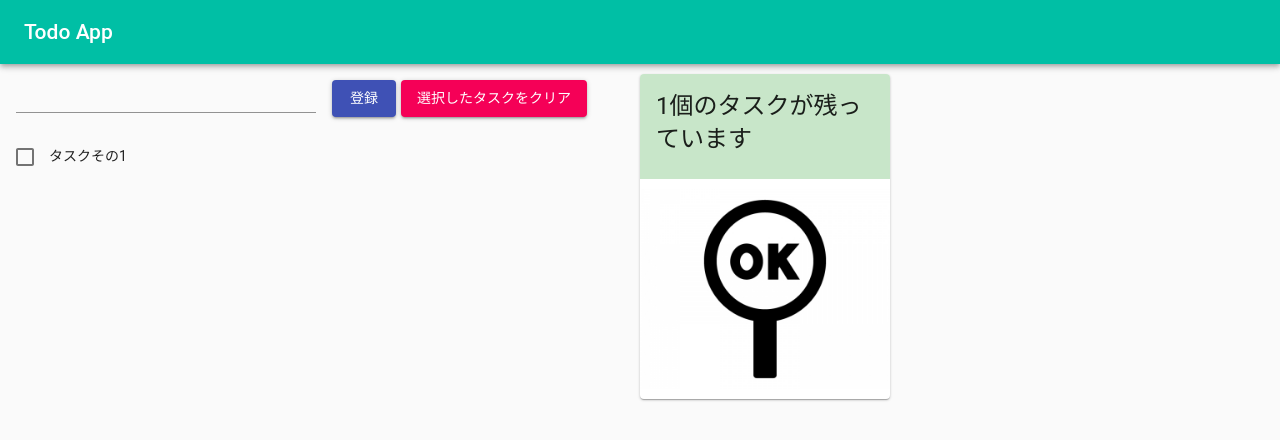
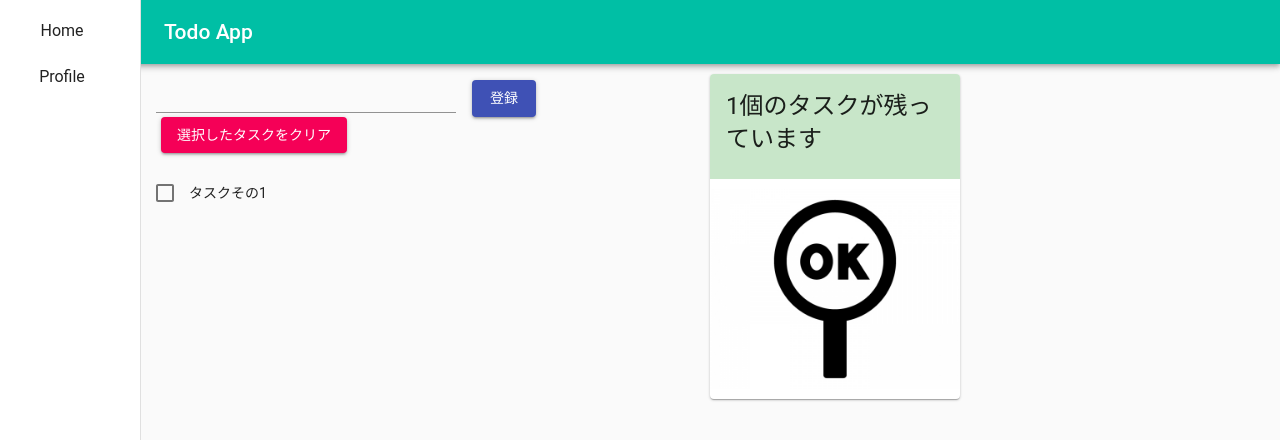
Before and after one commit to keyskey/redux-tutorial, a React app: page / in a window 1280 px wide. Shown: the top 440 px of the page. Built offline with nearby package versions, Linux system fonts and the light colour scheme.

Commit message:
Add side menu

```diff
--- a/src/component/App.tsx
+++ b/src/component/App.tsx
@@ -1,16 +1,27 @@
 import React, { useState } from 'react';
-import Header from './Header';
+import Header, { drawerWidth } from './Header';
 import TodoInput from './TodoInput';
 import { TodoItemProps } from './TodoItem';
 import TodoCounter from './TodoCounter';
 import CheckBoxList from './CheckBoxList';
 import CssBaseline from '@material-ui/core/CssBaseline';
 import Grid from '@material-ui/core/Grid';
+import { withStyles } from '@material-ui/core/styles';
 
-const App: React.FC<{}> = () => {
-  const [tasks, setTasks] = useState<TodoItemProps[]>([
-    { title: 'タスクその1', checked: false }
-  ]);
+const styles = {
+  app: {
+    paddingLeft: drawerWidth
+  }
+};
+
+interface AppProps {
+  classes: any;
+}
+
+const App: React.FC<AppProps> = props => {
+  const { classes } = props;
+  const initialTasks = [{ title: 'タスクその1', checked: false }];
+  const [tasks, setTasks] = useState<TodoItemProps[]>(initialTasks);
 
   const addTodo = (title: string): void => {
     if (title === '') {
@@ -40,7 +51,7 @@ const App: React.FC<{}> = () => {
     <>
       <CssBaseline />
       <Header />
-      <Grid container>
+      <Grid container className={classes.app}>
         <Grid item xs={6}>
           <TodoInput addTodo={addTodo} clearCheckedTodo={clearCheckedTodo} />
           <CheckBoxList tasks={tasks} checkTodo={checkTodo} />
@@ -53,4 +64,4 @@ const App: React.FC<{}> = () => {
   );
 };
 
-export default App;
+export default withStyles(styles)(App);
--- a/src/component/Header.tsx
+++ b/src/component/Header.tsx
@@ -1,13 +1,24 @@
-import React from 'react';
+import React, { useState } from 'react';
 import { withStyles } from '@material-ui/core/styles';
 import AppBar from '@material-ui/core/AppBar';
 import Toolbar from '@material-ui/core/Toolbar';
 import Typography from '@material-ui/core/Typography';
 import teal from '@material-ui/core/colors/teal';
+import ListItem from '@material-ui/core/ListItem';
+import ListItemText from '@material-ui/core/ListItemText';
+import { Drawer, List } from '@material-ui/core';
 
+export const drawerWidth = 140;
 const styles = {
   appBar: {
-    backgroundColor: teal['A700']
+    backgroundColor: teal['A700'],
+    paddingLeft: drawerWidth
+  },
+  drawerList: {
+    width: drawerWidth
+  },
+  drawerListItemText: {
+    textAlign: 'center' as 'center'
   }
 };
 
@@ -17,8 +28,10 @@ interface HeaderProps {
 
 const Header: React.FC<HeaderProps> = props => {
   const { classes } = props;
+  const screenNames = ['Home', 'Profile'];
 
   return (
+    <>
       <AppBar className={classes.appBar} position="static">
         <Toolbar>
           <Typography variant="title" color="inherit">
@@ -26,6 +39,19 @@ const Header: React.FC<HeaderProps> = props => {
           </Typography>
         </Toolbar>
       </AppBar>
+      <Drawer variant="permanent" anchor="left">
+        <List className={classes.drawerList}>
+          {screenNames.map((name, index) => (
+            <ListItem button key={index}>
+              <ListItemText
+                className={classes.drawerListItemText}
+                primary={name}
+              />
+            </ListItem>
+          ))}
+        </List>
+      </Drawer>
+    </>
   );
 };
 
```
Lines whose indentation alone changed are shown as unchanged.
